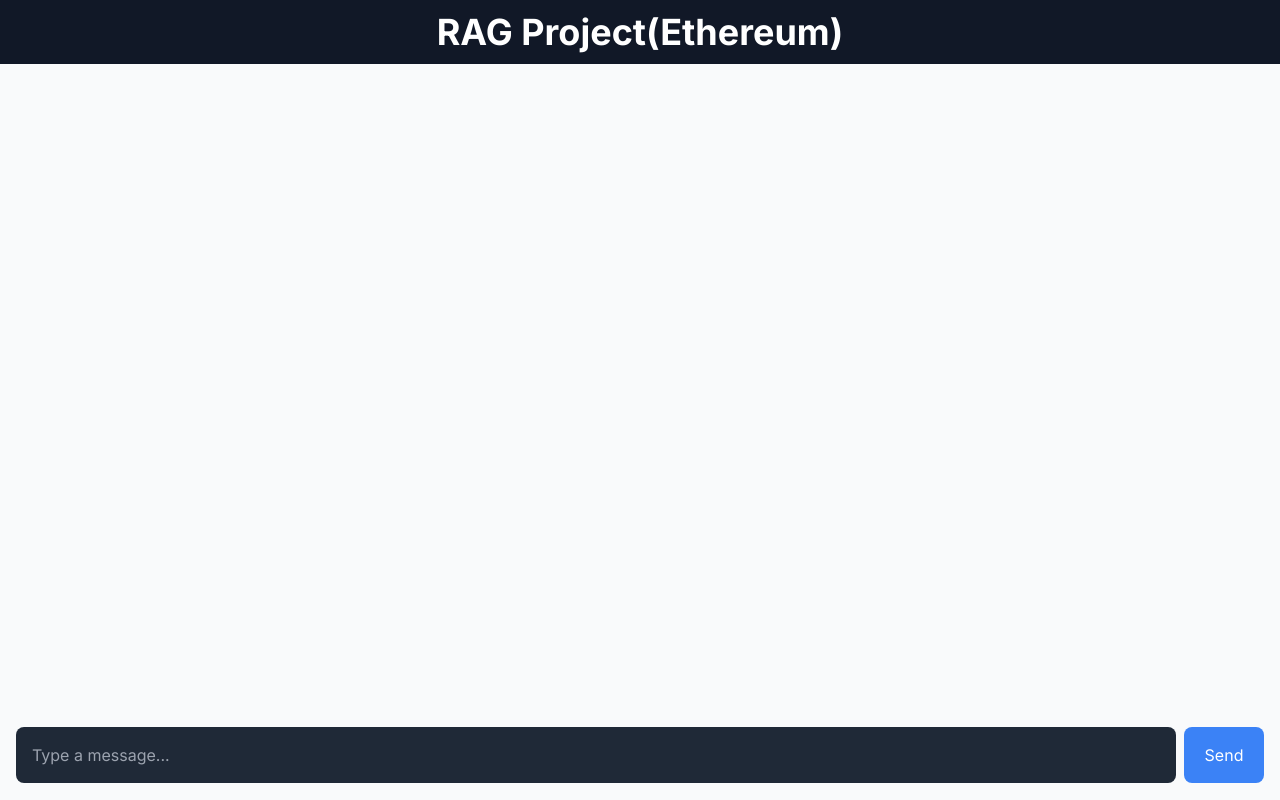
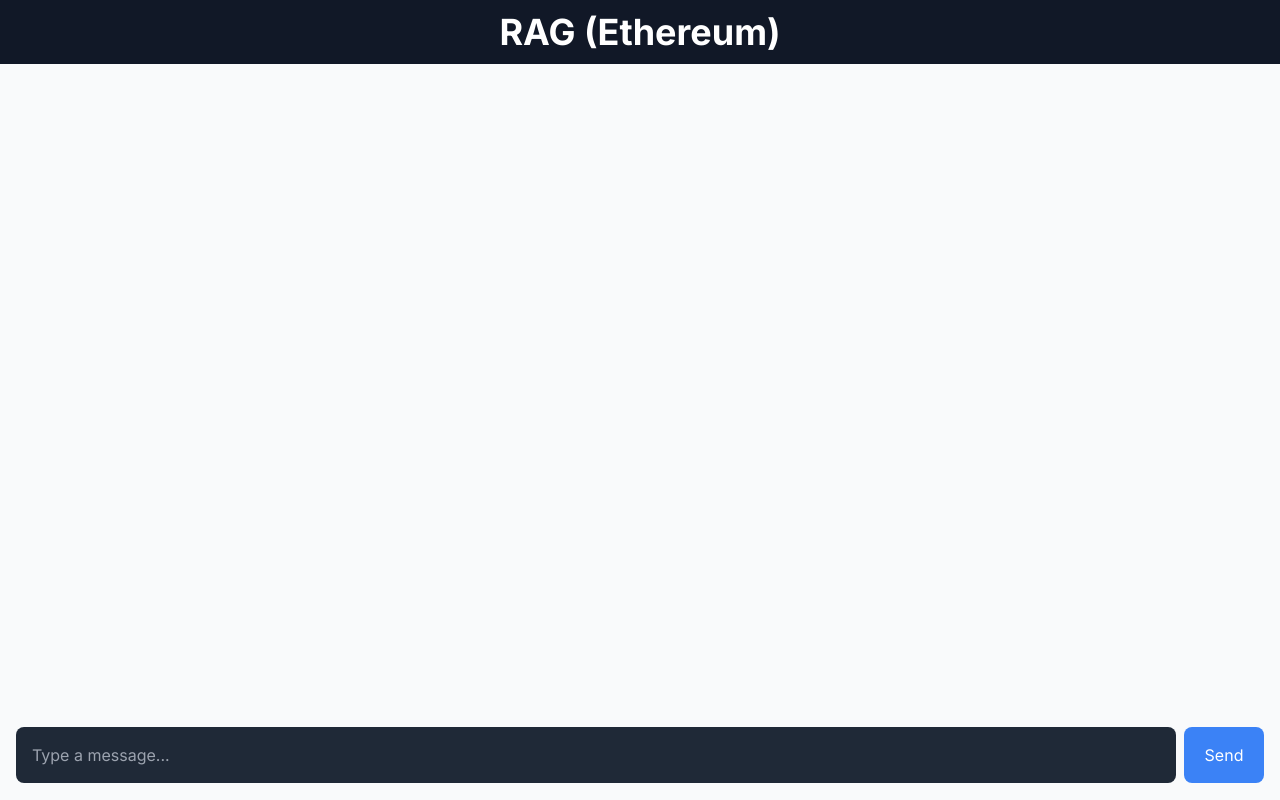
Before and after one commit to snowflakeworld/RAG_Ethereum_Accounts_Frontend, a React app: page / in a window 1280 px wide. Built offline with nearby package versions, Linux system fonts and the light colour scheme.

Commit message:
fix: Header label

```diff
--- a/src/layout/Header.tsx
+++ b/src/layout/Header.tsx
@@ -3,7 +3,7 @@ export const Header: React.FC = () => {
     <header className="bg-gray-900">
       <div className="container md:py-3 py-5 relative">
         <h1 className="font-bold text-xl md:text-4xl text-white text-center">
-          RAG Project(Ethereum)
+          RAG (Ethereum)
         </h1>
       </div>
     </header>
```
